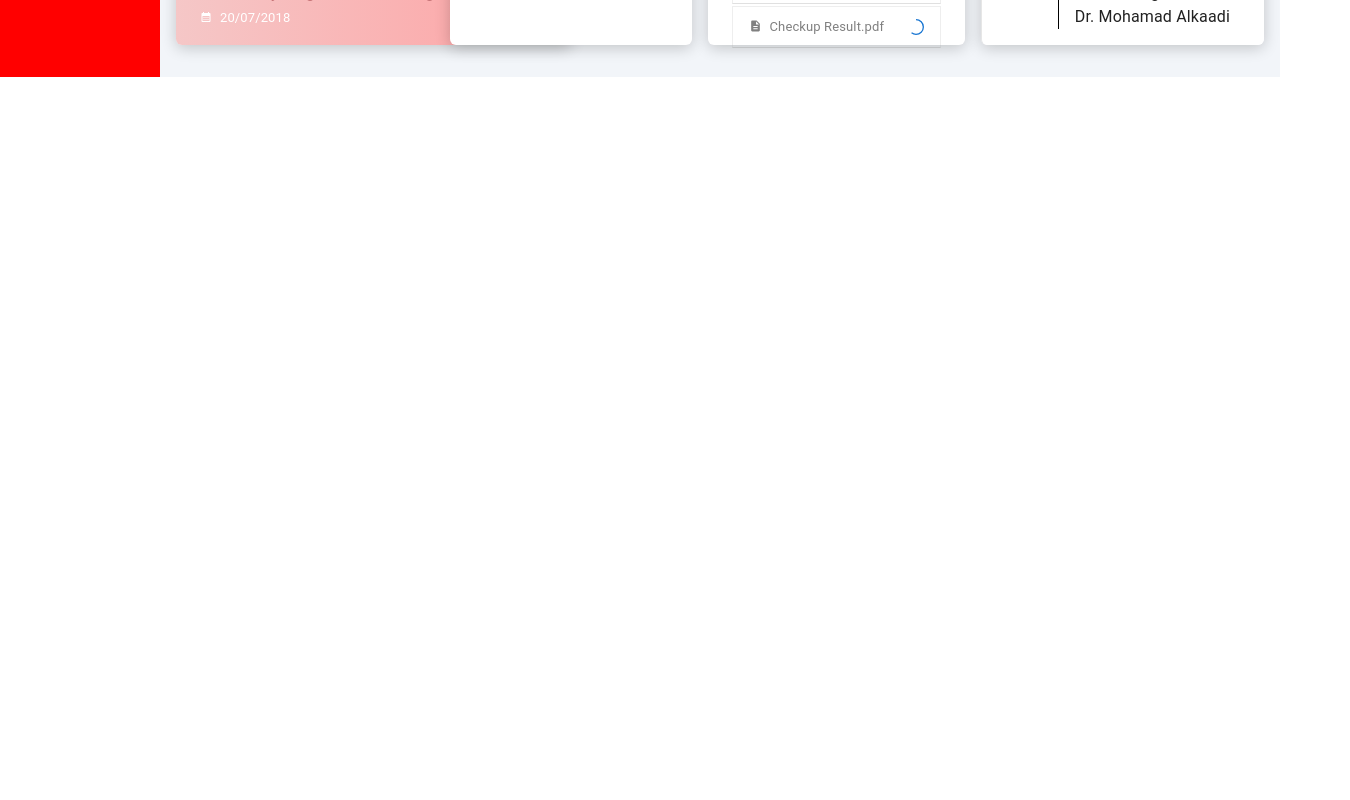
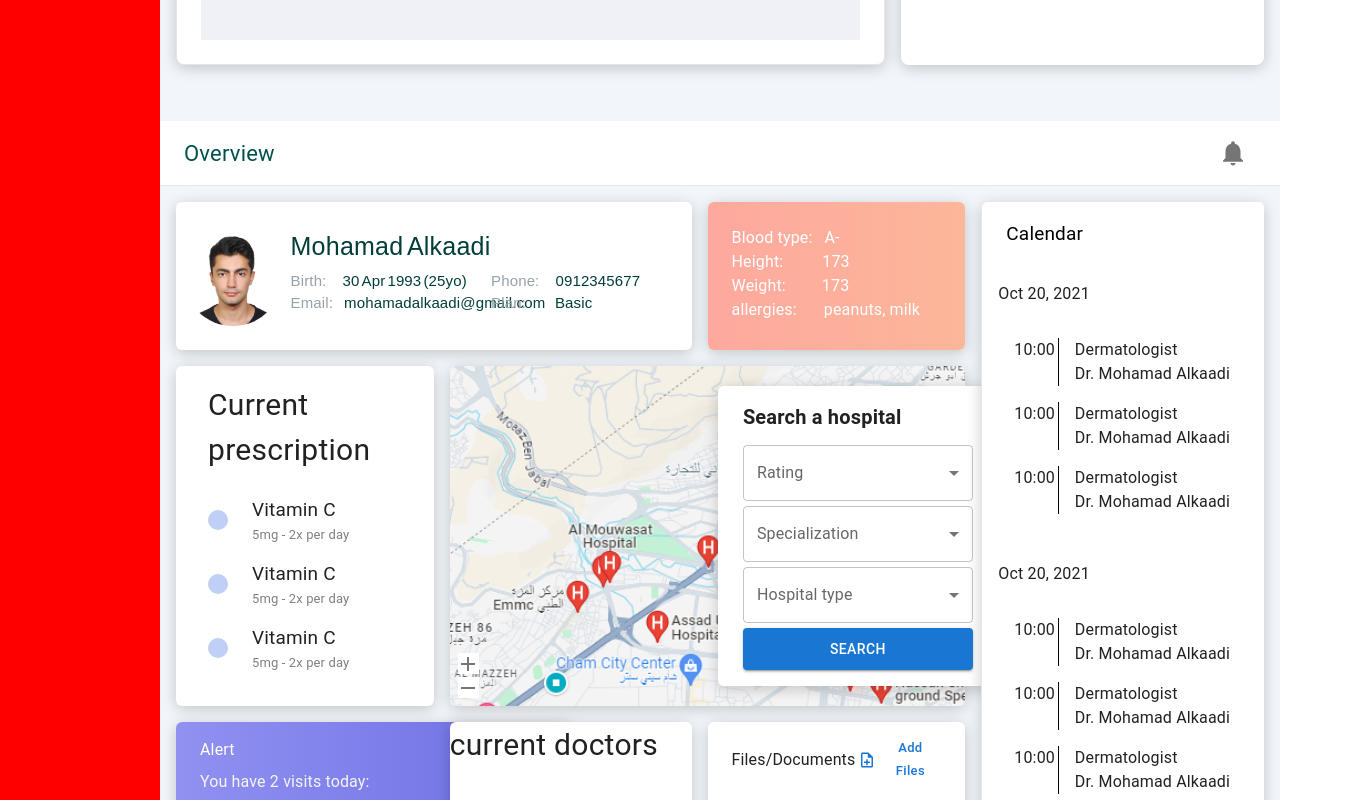
Before and after one commit to mohamad-alkaadi/newMedCare, a React (Vite) app in the folder frontend/medcare/: page / in a window 1280 px wide. Shown: the part 860-1660 px from the top of the page, 1350 px wide, since content can reach past the window. Before the commit the page ends 937 px from the top, so only its background shows below. Built offline with nearby package versions, Linux system fonts and the light colour scheme; no server answers.

Commit message:
finished overcardone v1

```diff
--- a/frontend/medcare/src/pages/afterlogin/AfterLogin.jsx
+++ b/frontend/medcare/src/pages/afterlogin/AfterLogin.jsx
@@ -17,7 +17,7 @@ const AfterLogin = () => {
           <PrimaryDrawer activePage={activePage} />
         </Grid>
         <Grid item xs={14}>
-          {/* <Personal activePage={activePage} setActivePage={setActivePage} /> */}
+          <Personal activePage={activePage} setActivePage={setActivePage} />
           <Overview activePage={activePage} setActivePage={setActivePage} />
           {/* <History activePage={activePage} setActivePage={setActivePage} /> */}
         </Grid>
--- a/frontend/medcare/src/pages/afterlogin/components/PrimaryAppBar.jsx
+++ b/frontend/medcare/src/pages/afterlogin/components/PrimaryAppBar.jsx
@@ -28,7 +28,13 @@ const PrimaryAppBar = ({ activeBar, setActiveBar }) => {
       >
         <Toolbar>
           <Box sx={{ textDecoration: "none", flexGrow: 1 }}>
-            <Typography sx={{ color: "black", fontSize: 19 }}>
+            <Typography
+              sx={{
+                color: "black",
+                fontSize: 22,
+                color: "#00514c",
+              }}
+            >
               {activeBar}
             </Typography>
           </Box>
--- a/frontend/medcare/src/pages/afterlogin/overview/Overview.jsx
+++ b/frontend/medcare/src/pages/afterlogin/overview/Overview.jsx
@@ -12,7 +12,6 @@ import OverCardFour from "./components/OverCardFour"
 import OverCardFiveDouble from "./components/OverCardFiveDouble"
 import OverCardSix from "./components/OverCardSix"
 import OverCardSeven from "./components/OverCardSeven"
-
 const Overview = ({ activePage, setActivePage }) => {
   const [activeBar, setActiveBar] = useState("Overview")
 
--- a/frontend/medcare/src/pages/afterlogin/overview/components/OverCardOne.jsx
+++ b/frontend/medcare/src/pages/afterlogin/overview/components/OverCardOne.jsx
@@ -1,5 +1,6 @@
 import { Avatar, Box, Grid, Typography } from "@mui/material"
 import React from "react"
+import pic from "../../../../assets/temp.jpg"
 
 const OverCardOne = () => {
   return (
@@ -23,7 +24,11 @@ const OverCardOne = () => {
           pb: 3,
         }}
       >
-        <Avatar alt="intro" sx={{ width: "100px", height: "100px" }} />
+        <Avatar
+          alt="intro"
+          src={pic}
+          sx={{ width: "100px", height: "100px" }}
+        />
       </Grid>
       <Grid
         item
@@ -37,7 +42,15 @@ const OverCardOne = () => {
       >
         <Grid container columns={12}>
           <Grid item xs={12}>
-            <Typography sx={{ fontSize: 25, mb: "1px" }}>
+            <Typography
+              sx={{
+                fontSize: 25,
+                mb: "5px",
+                fontWeight: 500,
+                fontFamily: "'Noto Sans Indic Siyaq Numbers', sans-serif",
+                color: "#013d39",
+              }}
+            >
               Mohamad Alkaadi
             </Typography>
           </Grid>
@@ -45,24 +58,98 @@ const OverCardOne = () => {
           <Grid item xs={6}>
             <Box>
               <Box sx={{ display: "flex" }}>
-                <Typography sx={{ mr: 2 }}>Birth:</Typography>
-                <Typography>30 Apr 1993 (25yo)</Typography>
+                <Typography
+                  sx={{
+                    mr: 2,
+                    fontFamily: "'Noto Sans Indic Siyaq Numbers', sans-serif",
+                    fontWeight: 500,
+                    color: "#97a1aa",
+                    fontSize: "15px",
+                  }}
+                >
+                  Birth:
+                </Typography>
+                <Typography
+                  sx={{
+                    fontSize: "15px",
+                    color: "#013d39",
+                    fontFamily: "'Noto Sans Indic Siyaq Numbers', sans-serif",
+                  }}
+                >
+                  30 Apr 1993 (25yo)
+                </Typography>
               </Box>
               <Box sx={{ display: "flex" }}>
-                <Typography sx={{ mr: 1 }}>Email:</Typography>
-                <Typography>mohamadalkaadi@gmail.com</Typography>
+                <Typography
+                  sx={{
+                    mr: 1,
+                    fontFamily: "'Noto Sans Indic Siyaq Numbers', sans-serif",
+                    fontWeight: 500,
+                    color: "#97a1aa",
+                    fontSize: "15px",
+                  }}
+                >
+                  Email:
+                </Typography>
+                <Typography
+                  sx={{
+                    fontSize: "15px",
+                    color: "#013d39",
+                    ml: "3px",
+                    fontFamily: "'Noto Sans Indic Siyaq Numbers', sans-serif",
+                  }}
+                >
+                  mohamadalkaadi@gmail.com
+                </Typography>
               </Box>
             </Box>
           </Grid>
           <Grid item xs={6}>
             <Box>
               <Box sx={{ display: "flex" }}>
-                <Typography sx={{ mr: 2 }}>Birth:</Typography>
-                <Typography>30 Apr 1993 (25yo)</Typography>
+                <Typography
+                  sx={{
+                    mr: 2,
+                    fontFamily: "'Noto Sans Indic Siyaq Numbers', sans-serif",
+                    fontWeight: 500,
+                    color: "#97a1aa",
+                    fontSize: "15px",
+                  }}
+                >
+                  Phone:
+                </Typography>
+                <Typography
+                  sx={{
+                    fontSize: "15px",
+                    color: "#013d39",
+                    fontFamily: "'Noto Sans Indic Siyaq Numbers', sans-serif",
+                  }}
+                >
+                  0912345677
+                </Typography>
               </Box>
               <Box sx={{ display: "flex" }}>
-                <Typography sx={{ mr: 1 }}>Email:</Typography>
-                <Typography>mohamadalkaadi@gmail.com</Typography>
+                <Typography
+                  sx={{
+                    mr: 1,
+                    fontFamily: "'Noto Sans Indic Siyaq Numbers', sans-serif",
+                    fontWeight: 500,
+                    color: "#97a1aa",
+                    fontSize: "15px",
+                  }}
+                >
+                  Plan:
+                </Typography>
+                <Typography
+                  sx={{
+                    fontSize: "15px",
+                    color: "#013d39",
+                    ml: "21px",
+                    fontFamily: "'Noto Sans Indic Siyaq Numbers', sans-serif",
+                  }}
+                >
+                  Basic
+                </Typography>
               </Box>
             </Box>
           </Grid>
--- a/frontend/medcare/src/pages/afterlogin/personal/components/CardOne.jsx
+++ b/frontend/medcare/src/pages/afterlogin/personal/components/CardOne.jsx
@@ -34,8 +34,8 @@ const CardOne = ({ info }) => {
             fontSize: 22,
             fontWeight: 600,
             fontFamily: "'Noto Sans Indic Siyaq Numbers', sans-serif",
+            color: "#003d39",
             pb: "2px",
-            color: "#003d39",
           }}
         >
           {info.first_name} {info.last_name}
```
